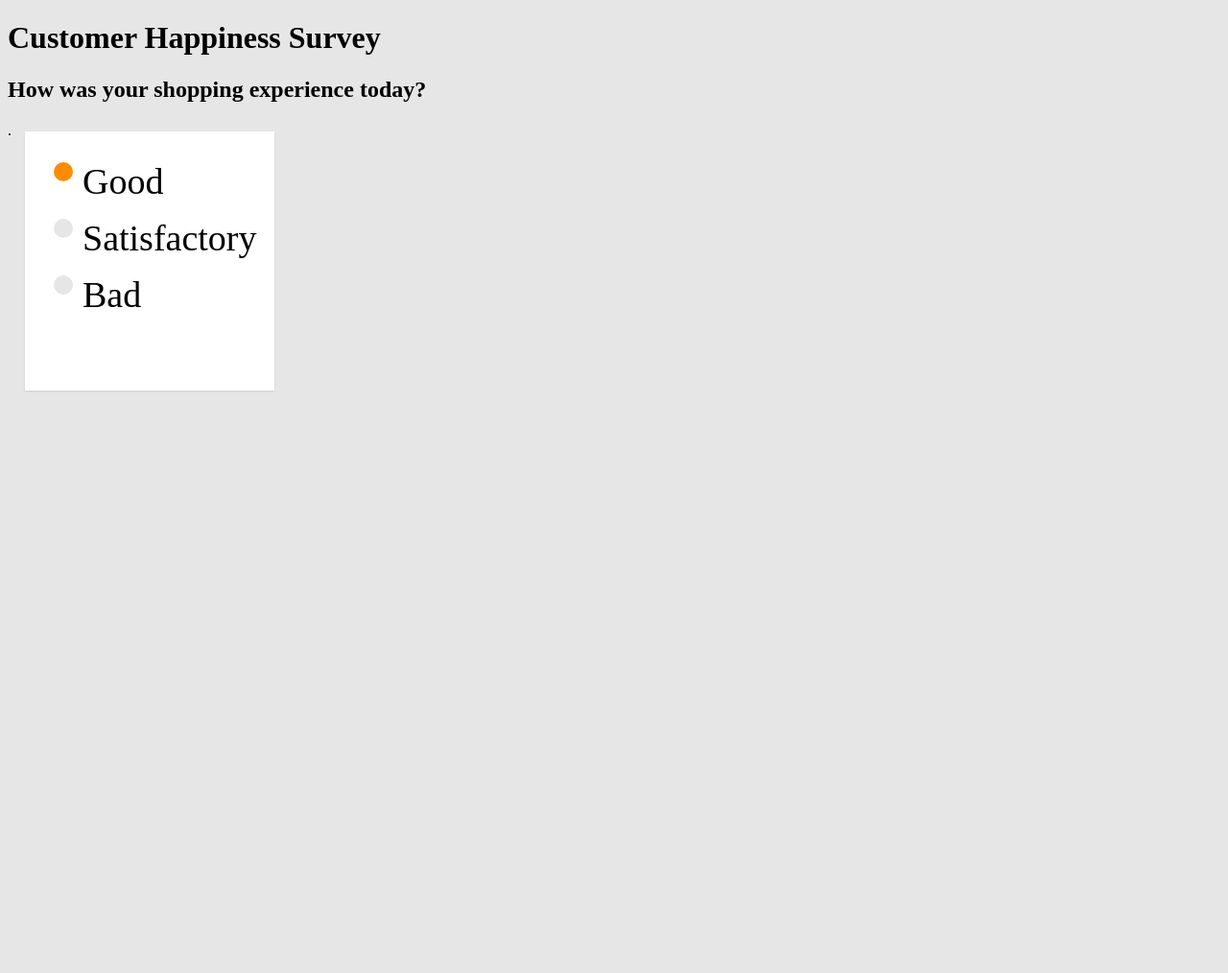
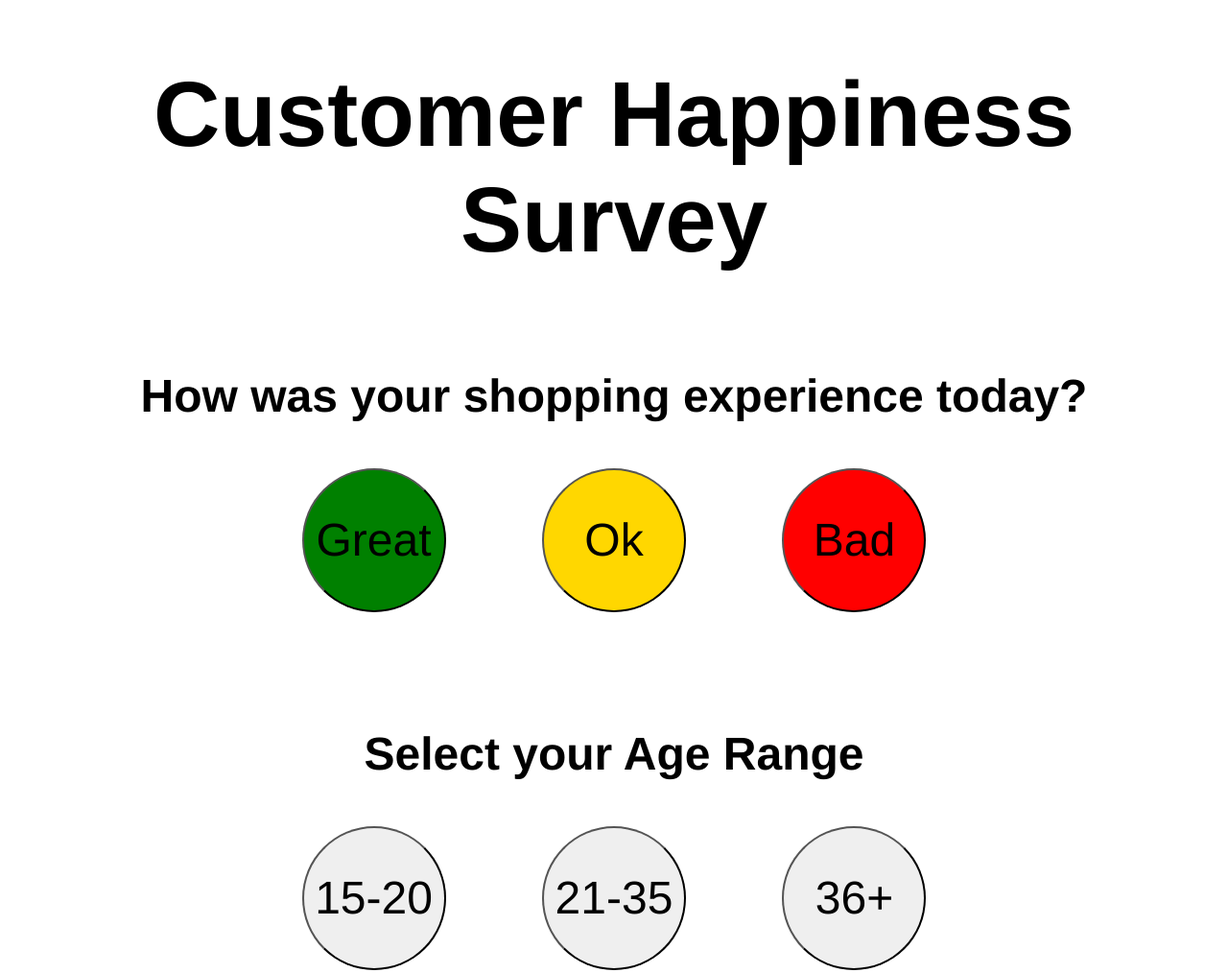
Before and after one commit to DanielNMartin/innovationTask_StoreSatisfactionForm, a plain HTML site: page index.html in a window 1280 px wide. Shown: the top 1014 px of the page at 96% size. Before the commit the page ends 800 px from the top, so only its background shows below. Drawn offline with Linux system fonts and the light colour scheme.

Commit message:
Customer Happiness Survey: Basic Iteration
- actions

[ticket: 0] - title

```diff
--- a/index.html
+++ b/index.html
@@ -1,87 +1,123 @@
 <!DOCTYPE html>
 <html lang="en">
+<head>
+<style>
+	* {
+		font-family: SainsburysSlabBold,helvetica,sans-serif;
+		padding: 0;
+		margin: 0;
+	}
+body {
+  /* background: gainsboro; */
+}
 
-<head>
- <Title>Smile File</Title>
- <h1>Customer Happiness Survey</h1>
- <h2>How was your shopping experience today?</h2>
-<style>
+h1 {
+	  font-size: 6em;
+		padding-bottom: .3em;
+		padding-top: 0.5em;
+}
 
+h2 {
+	font-size: 3em;
+	padding-bottom: 1em;
+	padding-top: 0.5em;
+}
 
-body {
-	background: #e6e6e6;
+header {
+
+				text-align: center;
+				padding-top: 1em;
 }
 
 .control-group {
-	display: inline-block;
-	width: 200px;
-	height: 210px;
-	margin: 10px;
-	padding: 30px;
-	text-align: left;
-	vertical-align: top;
+	width: 90%;
+	margin: 0 auto;
+	padding: 3em;
 	background: #fff;
-	box-shadow: 0 1px 2px rgba(0,0,0,.1);
+	/* box-shadow: 0 1px 2px rgba(0,0,0,.1); */
+	text-align: center;
 }
 
-.control {
-	font-size: 38px;
-	position: relative;
-	display: block;
-	margin-bottom: 15px;
-	padding-left: 30px;
-	cursor: pointer;
+.control-group div {
+	margin: 0 3em;
+	display: inline-block;
 }
 
-.control input {
-	position: absolute;
-	z-index: -1;
-	opacity: 0;
+.control-group div button {
+	font-size: 3em;
+	display: inline-block;
+	display: block;
+	border-radius: 50%;
+	height: 150px;
+	width: 150px;
 }
 
-.control__indicator {
-	position: absolute;
-	top: 2px;
-	left: 0;
-	width: 20px;
-	height: 20px;
-	background: #e6e6e6;
+.great {
+
+background:green;
 }
 
-.control--radio .control__indicator {
-	border-radius: 50%;
+.ok-good {
+	background: gold;
 }
 
-.control:hover input ~ .control__indicator,
-.control input:focus ~ .control__indicator {
-	background: #ccc;
-}
-.control input:checked ~ .control__indicator {
-	background: #FF8C00;
+.not-good {
+	background:red;
 }
 
-    </style> .
+.done {
+	background:#99bbff;
+}
+
+footer {
+     text-align: center;
+		 padding-top: 4em;
+}
+
+p {
+	font-size: 1.5em;
+
+}
 
 
 
+</style>
 </head>
 <body>
+<header>
+<h1>Customer Happiness Survey</h1>
+</header>
+<section class="control-group">
+	<h2> How was your shopping experience today?	</h2>
 
-<div class="control-group">
-
-	<label class="control control--radio">Good
-		<input type="radio" name="radio" checked="checked"/>
-		<div class="control__indicator"></div>
-	</label>
-	<label class="control control--radio">Satisfactory
-		<input type="radio" name="radio"/>
-		<div class="control__indicator"></div>
-	</label>
-	<label class="control control--radio">Bad
-		<input type="radio" name="radio2" disabled="disabled"/>
-		<div class="control__indicator"></div>
-	</label>
-</div>
-
-
+	<div>
+		<button class="great">Great</button>
+	</div>
+	<div>
+		<button class="ok-good">Ok</button>
+	</div>
+	<div>
+		<button class="not-good">Bad</button>
+	</div>
+</section>
+<section class="control-group">
+	<h2>Select your Age Range</h2>
+	<div>
+		<button class="demographic">15-20</button>
+	</div>
+	<div>
+		<button class="demographic">21-35</button>
+	</div>
+	<div>
+		<button class="demographic">36+</button>
+	</div>
+</section>
+	<footer>
+		<section class="control-group">
+	<div>
+		<button class="done">Done</button>
+	</div>
+	</section>
+		 <p>Terms and Conditions</p>
+	</footer>
 </body>
```
